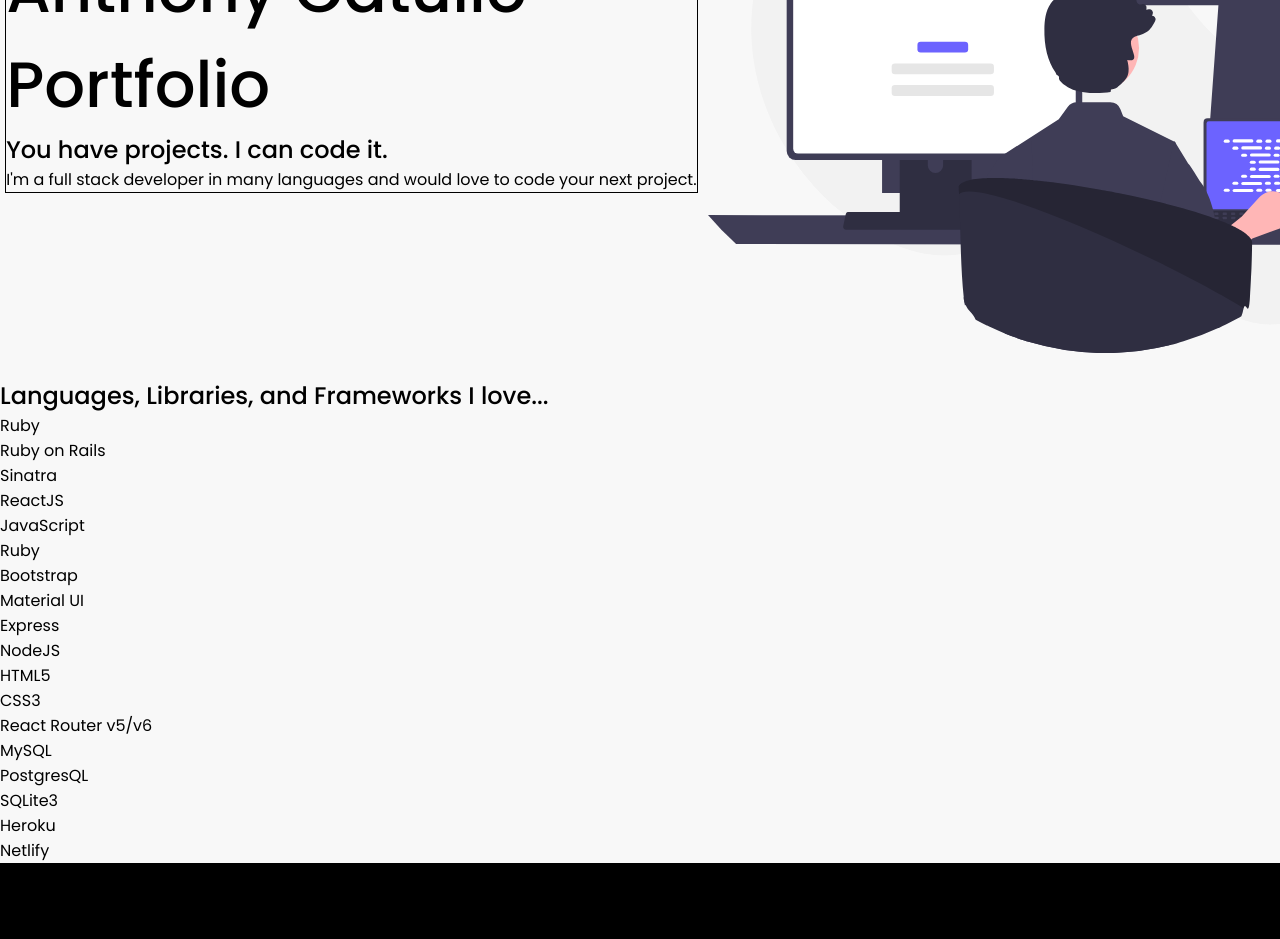
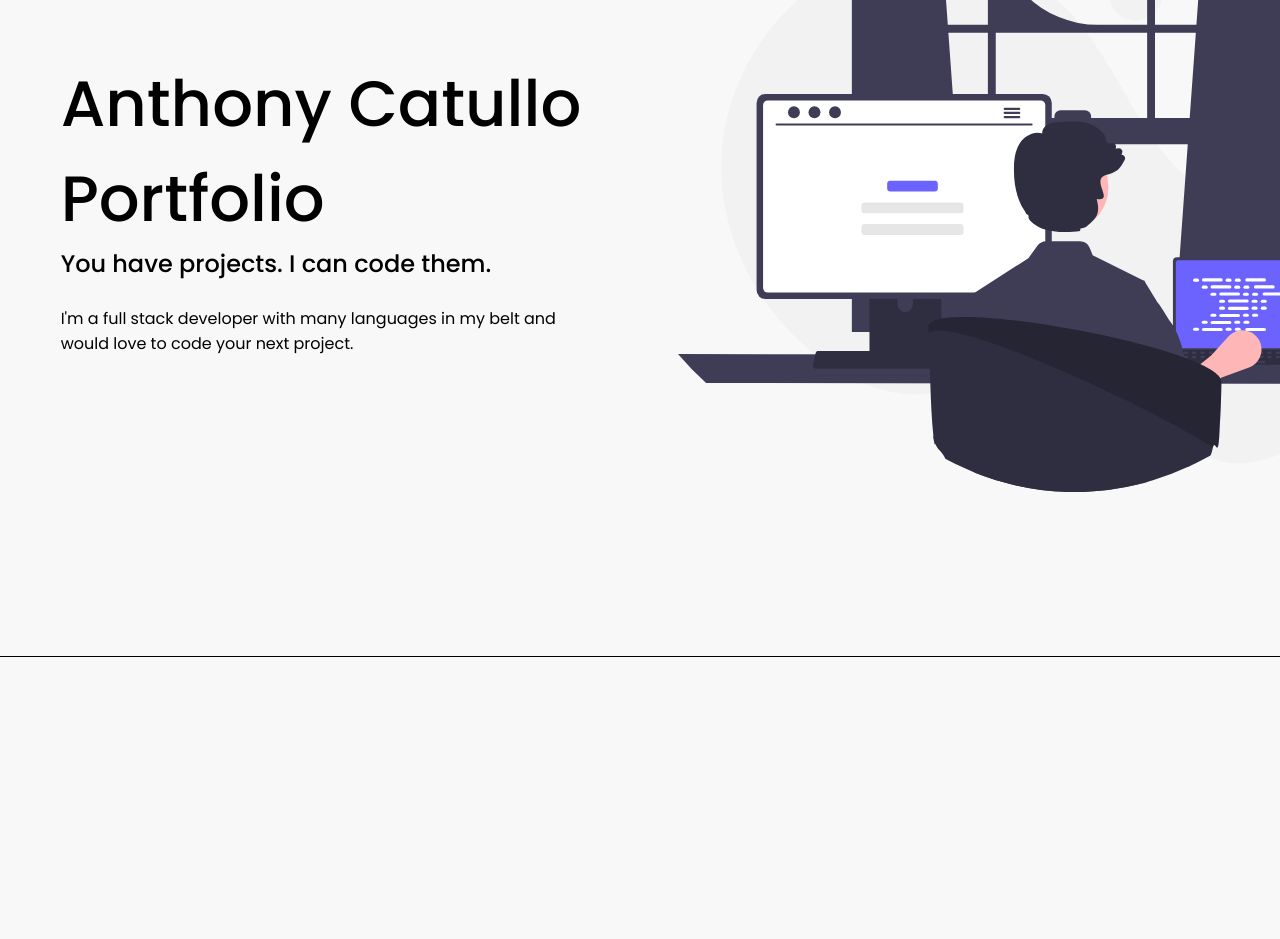
Before and after one commit to 4nth0ny1/portfolio-react-client, a React (Create React App) app: page / in a window 1280 px wide. Shown: the part 300-1239 px from the top of the page. Built offline with nearby package versions, Linux system fonts and the light colour scheme.

Commit message:
add styles to hero

```diff
--- a/src/App.css
+++ b/src/App.css
@@ -25,7 +25,7 @@
 nav {
   display: flex;
   flex-direction: row;
-  justify-content: center;
+  justify-content: end;
   border-bottom: 1px solid black;
 }
 
@@ -79,16 +79,31 @@
   display: flex;
   flex-direction: row;
   width: 1500px;
+  height: 850px;
   margin: 25px auto;
 }
 
 .hero-message {
   margin: auto auto;
-  border: 1px solid black;
+  padding: 25px;
 }
 
 .hero-image {
   margin: auto auto;
+}
+
+.language-container {
+  height: 600px;
+  border-top: 1px solid black;
+  display: flex;
+  justify-content: center;
+
+}
+
+.lang-header {
+  font-size: 36px;
+  text-align: center;
+  margin: auto;
 }
 
 .about-projects-blog-header {
@@ -121,6 +136,11 @@
   margin: 100px;
 }
 
+.about-projects-blog-container {
+  height: 500px;
+  border-bottom: 1px solid black;
+}
+
 .home-card {
   background: #6C63FF;
   width: 200px;
--- a/src/routes/Home.jsx
+++ b/src/routes/Home.jsx
@@ -9,14 +9,17 @@
           <div className="hero-message">
             <h1>Anthony Catullo</h1>
             <h1>Portfolio</h1>
-            <h2>You have projects. I can code it.</h2>
-            <p>I'm a full stack developer in many languages and would love to code your next project.</p>
+            <h2>You have projects. I can code them.</h2>
+            <br></br>
+            <p>I'm a full stack developer with many languages in my belt and </p>
+            <p>would love to code your next project.</p>
           </div>
           <img className="hero-image" src='programming.svg' alt="programming.svg" />
         </div>
+
         <div className="language-container">
-          <h2>Languages, Libraries, and Frameworks I love...</h2>
-          <p>Ruby</p>
+          <h2 className="lang-header">Languages, Libraries, and Frameworks I love...</h2>
+          {/* <p>Ruby</p>
           <p>Ruby on Rails</p>
           <p>Sinatra</p>
           <p>ReactJS</p>
@@ -33,7 +36,8 @@
           <p>PostgresQL</p>
           <p>SQLite3</p>
           <p>Heroku</p>
-          <p>Netlify</p>
+          <p>Github</p>
+          <p>Netlify</p> */}
         </div>
 
         <div className="teamwork-container">
```
